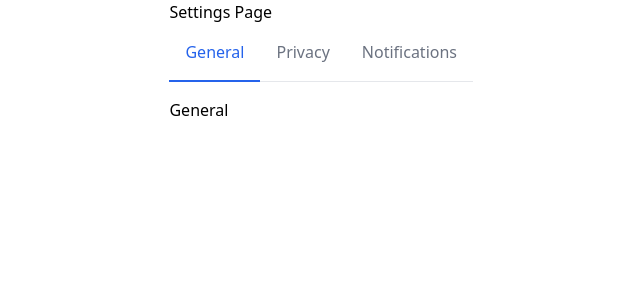
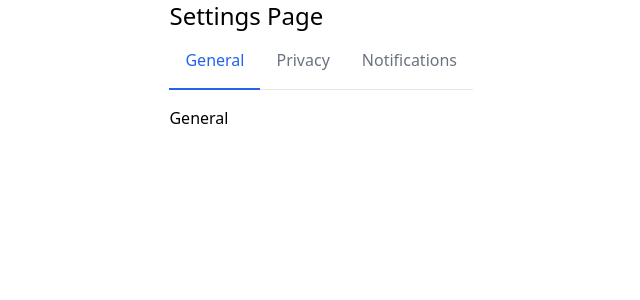
Before and after one commit to LJacobDev/vue-3-in-action-projects, a Vue app in the folder p05-settings-page/: page / in a window 1280 px wide. Shown: the top 300 px of the page, without its empty margins (151-791 px from the left). Built offline with nearby package versions, Linux system fonts and the light colour scheme; the HTML template or start-up script is replaced by a standard one.

Commit message:
Update Settings Page to use h1, text-2xl

```diff
--- a/p05-settings-page/src/App.vue
+++ b/p05-settings-page/src/App.vue
@@ -34,7 +34,7 @@ const tabs: Tab[] = [
 
 <template>
   <main class="max-w-2xl mx-auto px-4">
-    Settings Page
+    <h1 class="text-2xl">Settings Page</h1>
     <nav class="font-medium text-center text-gray-500 border-b border-gray-200 mb-4">
       <ul class="flex flex-wrap -mb-px">
         <li v-for="tab in tabs" :key="tab.key">
--- a/p05-settings-page/src/components/FadeTransition.vue
+++ b/p05-settings-page/src/components/FadeTransition.vue
@@ -1,5 +1,5 @@
 <template>
-  <Transition name="fade" mode="in-out">
+  <Transition name="fade" mode="out-in">
     <slot></slot>
   </Transition>
 </template>
```
